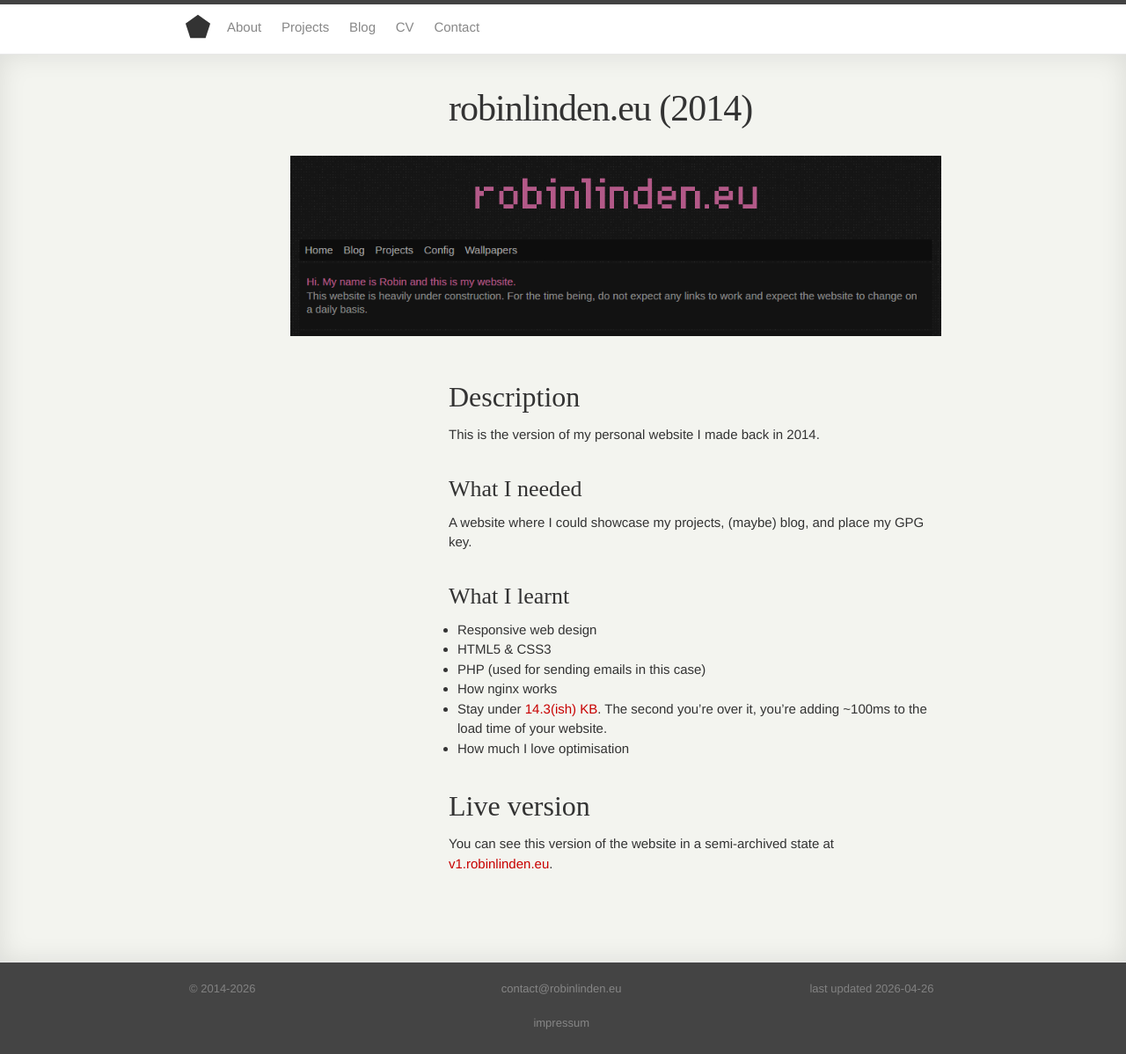
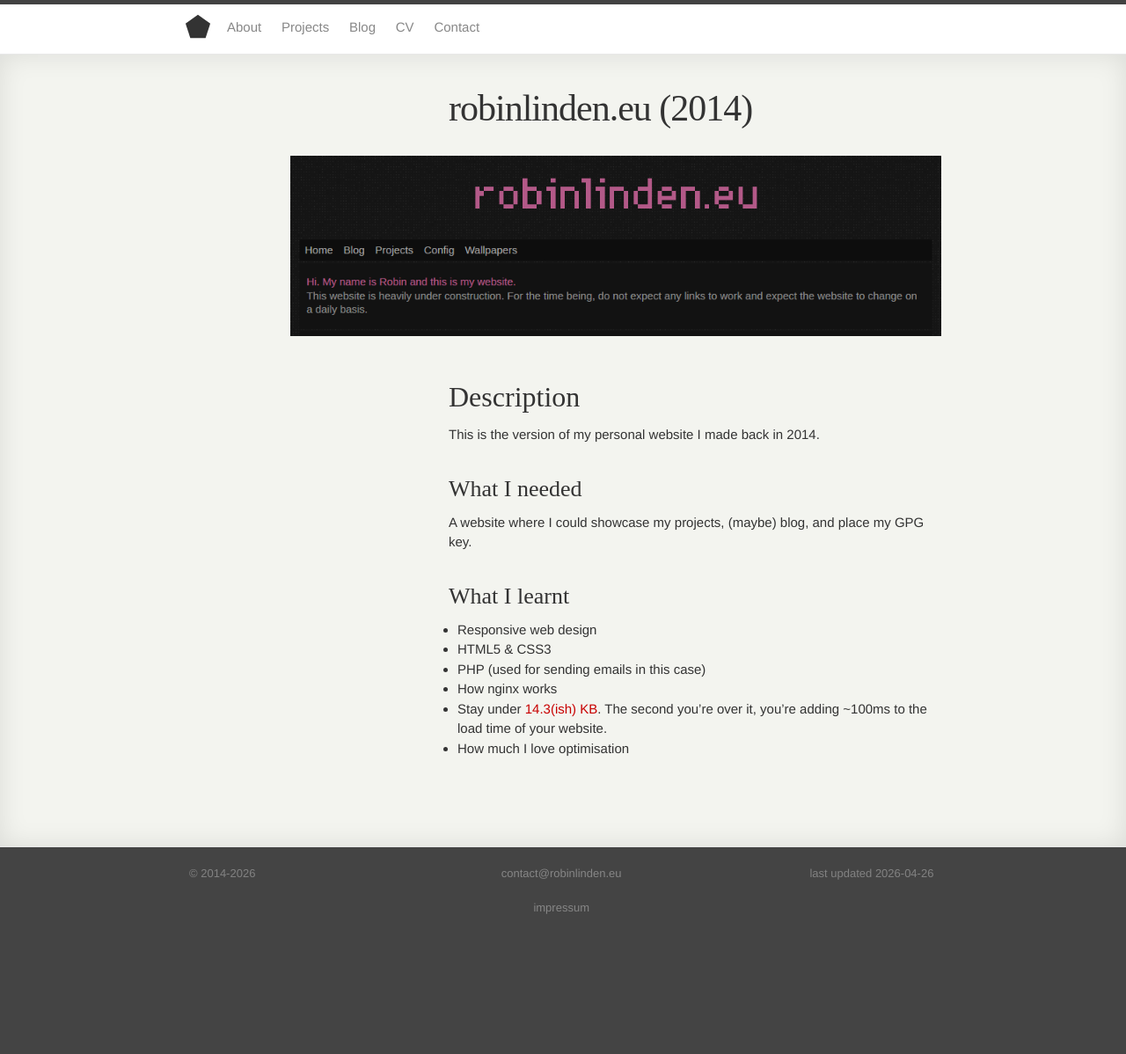
Before and after one commit to robinlinden/v2.robinlinden.eu, a Jekyll site: the page built from projects/robinlinden-eu-2014.md, in a window 1280 px wide. Shown: the whole page at 88% size. Built offline with Jekyll 4.4.1, drawn with Linux system fonts in a browser that asks for light colours; some web fonts are replaced; after the commit the page ends 1067 px from its top, so only the background shows below that.

Commit message:
Remove links to live versions of old websites
I'm going to move the hosting of this website to GH Pages, and I don't
want to deal with the old websites right now. Maybe they'll come back
later.

```diff
--- a/projects/robinlinden-eu-2014.md
+++ b/projects/robinlinden-eu-2014.md
@@ -22,7 +22,3 @@ A website where I could showcase my projects, (maybe) blog, and place my GPG key
 * Stay under [14.3(ish) KB](https://en.wikipedia.org/wiki/TCP_congestion_control#Congestion_window). The second you're over it, you're adding ~100ms to the load time of your website.
 * How much I love optimisation
 <p></p>
-
-## Live version
-
-You can see this version of the website in a semi-archived state at [v1.robinlinden.eu](https://v1.robinlinden.eu).
```
Also changed, not shown: projects/ory-se.md (+0 -4 lines).
